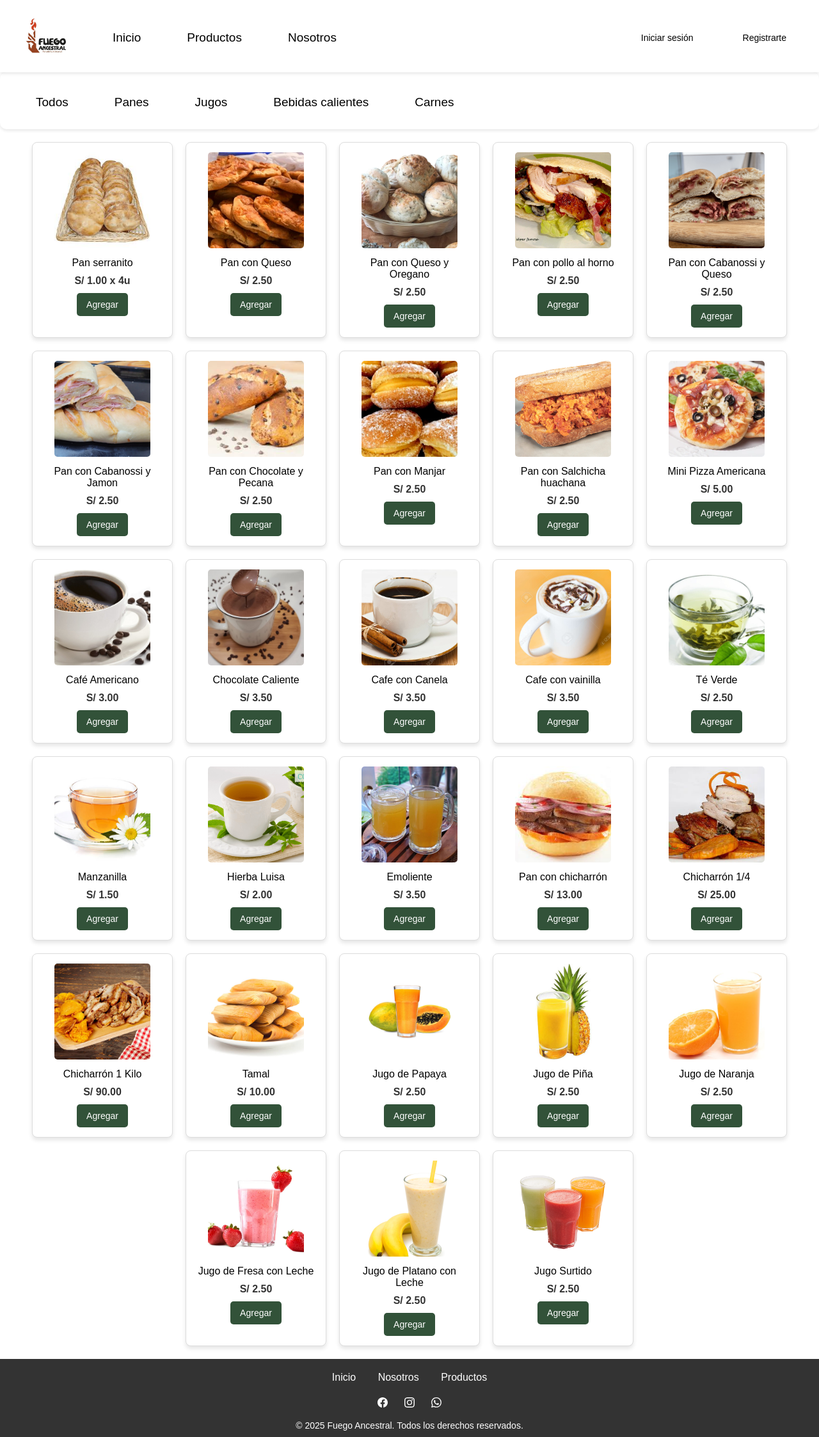
After one commit to isnteres/tienda, a PHP site: page /productos1/todos.php in a window 1280 px wide. The commit adds this page. Shown: the whole page at 64% size. Run offline with PHP 8.4, Linux system fonts and the light colour scheme.

Commit message:
modificaciones y creacion para la pantalla principal

```diff
--- a/php1.0/layout/header.php
+++ b/php1.0/layout/header.php
@@ -4,18 +4,19 @@
     <meta charset="UTF-8">
     <meta name="viewport" content="width=device-width, initial-scale=1.0">
     <title>Fuego Ancestral</title>
-    <link rel="stylesheet" href="estilos/style.css">
-    <link rel="stylesheet" href="estilos/productos.css">
-    <link rel="stylesheet" href="estilos/nosotros.css">
-    <script defer src="js/app.js"></script>
-    <script defer src="js/carrusel.js"></script>
+    <link rel="stylesheet" href="/tienda/php1.0/estilos/style.css">
+    <link rel="stylesheet" href="/tienda/php1.0/estilos/productos.css">
+    <link rel="stylesheet" href="/tienda/php1.0/estilos/nosotros.css">
+    <link rel="stylesheet" href="/tienda/php1.0/estilos/perfil.css">
+    <script defer src="/tienda/php1.0/js/app.js"></script>
+    <script defer src="/tienda/php1.0/js/carrusel.js"></script>
 
 </head>
 <body>
 
     <header class="header">
         <div class="img">
-            <img src="imagenes/logofuego.jpeg" alt="logo-fuegoancestral">
+            <img src="/tienda/php1.0/imagenes/logofuego.jpeg" alt="logo-fuegoancestral">
         </div>
 
         <button class="button">
@@ -25,9 +26,9 @@
         </button>
         <nav class="nav-menu  ">
             <ul>
-                <li><a href="index.php" class="boton">Inicio</a></li>
-                <li><a href="productos.php" class="boton">Productos</a></li>
-                <li><a href="nosotros.php" class="boton">Nosotros</a></li>
+                <li><a href="/tienda/php1.0/index.php" class="boton">Inicio</a></li>
+                <li><a href="/tienda/php1.0/productos1/todos.php" class="boton">Productos</a></li>
+                <li><a href="/tienda/php1.0/nosotros.php" class="boton">Nosotros</a></li>
             </ul>
             <ul class="nav-menu2">
                 <li><a href="inicio.php" class="boton1">Iniciar sesión</a></li>
--- /dev/null
+++ b/php1.0/layout/heaproductos1.php
@@ -0,0 +1,11 @@
+<section class="section">
+    <nav class="nav-menu1">
+    <ul>
+        <li><a href="../productos1/todos.php" class="boton">Todos</a></li>
+        <li><a href="../productos1/panes.php" class="boton">Panes</a></li>
+        <li><a href="../productos1/jugos.php" class="boton">Jugos</a></li>
+        <li><a href="../productos1/bebidas.php" class="boton">Bebidas calientes</a></li>
+        <li><a href="../productos1/carnes.php" class="boton">Carnes</a></li>
+    </ul>
+</nav>
+</section>
--- /dev/null
+++ b/php1.0/productos1/todos.php
@@ -0,0 +1,194 @@
+<?php require('../layout/header.php') ?>
+<?php require('../layout/heaproductos1.php') ?>
+
+    <main>
+        <div class="product-container">
+
+            <div class="product">
+                <img src="../imagenes/serrano.jpg" alt="Pan Serranito" width="150">
+                <p>Pan serranito</p>
+                <p class="price">S/ 1.00 x 4u</p>
+                <button class="button-1">Agregar</button>
+            </div>
+
+            <div class="product">
+                <img src="../imagenes/queso.jpg" alt="Pan con Queso" width="150">
+                <p>Pan con Queso</p>
+                <p class="price">S/ 2.50</p>
+                <button class="button-1">Agregar</button>
+            </div>
+            <div class="product">
+                <img src="../imagenes/quesoyoregano.png" alt="Pan con Queso y Oregano" width="150">
+                <p>Pan con Queso y Oregano</p>
+                <p class="price">S/ 2.50</p>
+                <button class="button-1">Agregar</button>
+            </div>
+            <div class="product">
+                <img src="../imagenes/pollohorno.jpg" alt="Pan con Pollo al Horno" width="150">
+                <p>Pan con pollo al horno</p>
+                <p class="price">S/ 2.50</p>
+                <button class="button-1">Agregar</button>
+            </div>
+            <div class="product">
+                <img src="../imagenes/cabanossiyqueso.png" alt="Pan con Cabanossi y Queso" width="150">
+                <p>Pan con Cabanossi y Queso</p>
+                <p class="price">S/ 2.50</p>
+                <button class="button-1">Agregar</button>
+            </div>
+            <div class="product">
+                <img src="../imagenes/jamon.jpg" alt="Pan con Cabanossi y Jamon" width="150">
+                <p>Pan con Cabanossi y Jamon</p>
+                <p class="price">S/ 2.50</p>
+                <button class="button-1">Agregar</button>
+            </div>
+            <div class="product">
+                <img src="../imagenes/chocolate.jpg" alt="Pan con Chocolate y Pecanas" width="150">
+                <p>Pan con Chocolate y Pecana</p>
+                <p class="price">S/ 2.50</p>
+                <button class="button-1">Agregar</button>
+            </div>
+            <div class="product">
+                <img src="../imagenes/manjar.jpg" alt="Pan con Manjar" width="150">
+                <p>Pan con Manjar</p>
+                <p class="price">S/ 2.50</p>
+                <button class="button-1">Agregar</button>
+            </div>
+            <div class="product">
+                <img src="../imagenes/huachana.jpg" alt="Pan con Salchicha Huachana" width="150">
+                <p>Pan con Salchicha huachana</p>
+                <p class="price">S/ 2.50</p>
+                <button class="button-1">Agregar</button>
+            </div>
+            <div class="product">
+                <img src="../imagenes/pizza.jpg" alt="Mini Pizza Americanas" width="150">
+                <p>Mini Pizza Americana</p>
+                <p class="price">S/ 5.00</p>
+                <button class="button-1">Agregar</button>
+            </div>
+             <div class="product">
+            <img src="../imagenes/americano.jpg" alt="Café Americano" width="150">
+            <p>Café Americano</p>
+            <p class="price">S/ 3.00</p>
+            <button class="button-1">Agregar</button>
+        </div>
+
+        <div class="product">
+            <img src="../imagenes/chocolatecaliente.jpg" alt="Chocolate Caliente" width="150">
+            <p>Chocolate Caliente</p>
+            <p class="price">S/ 3.50</p>
+            <button class="button-1">Agregar</button>
+        </div>
+
+        <div class="product">
+            <img src="../imagenes/Café_canela.jpg" alt="Cafe_Canela" width="150">
+            <p>Cafe con Canela</p>
+            <p class="price">S/ 3.50</p>
+            <button class="button-1">Agregar</button>
+        </div>
+
+        <div class="product">
+            <img src="../imagenes/cafe_vainilla.jpg" alt="cafe_vainilla" width="150">
+            <p>Cafe con vainilla</p>
+            <p class="price">S/ 3.50</p>
+            <button class="button-1">Agregar</button>
+        </div>
+
+        <div class="product">
+            <img src="../imagenes/te_verde.jpg" alt="Té Verde" width="150">
+            <p>Té Verde</p>
+            <p class="price">S/ 2.50</p>
+            <button class="button-1">Agregar</button>
+        </div>
+
+        <div class="product">
+            <img src="../imagenes/Manzanilla.jpg" alt="Manzanilla" width="150">
+            <p>Manzanilla</p>
+            <p class="price">S/ 1.50</p>
+            <button class="button-1">Agregar</button>
+        </div>
+
+        <div class="product">
+            <img src="../imagenes/Hierba Luisa.png" alt="Hierba Luisa" width="150">
+            <p>Hierba Luisa</p>
+            <p class="price">S/ 2.00</p>
+            <button class="button-1">Agregar</button>
+        </div>
+
+        <div class="product">
+            <img src="../imagenes/Emoliente caliente.jpg" alt="Emoliente_Caliente" width="150">
+            <p>Emoliente</p>
+            <p class="price">S/ 3.50</p>
+            <button class="button-1">Agregar</button>
+        </div>
+        <div class="product">
+                <img src="../imagenes/chichalon.jpg" alt="Pan con chicharrón" width="150">
+                <p>Pan con chicharrón</p>
+                <p class="price">S/ 13.00</p>
+                <button class="button-1">Agregar</button>
+            </div>
+
+            <div class="product">
+                <img src="../imagenes/chichalon2.jpg" alt="Chicharrón" width="150">
+                <p>Chicharrón 1/4</p>
+                <p class="price">S/ 25.00</p>
+                <button class="button-1">Agregar</button>
+            </div>
+            <div class="product">
+                <img src="../imagenes/1kilo.jpg" alt="Chicharrón" width="150">
+                <p>Chicharrón 1 Kilo</p>
+                <p class="price">S/ 90.00</p>
+                <button class="button-1">Agregar</button>
+            </div>
+            <div class="product">
+                <img src="../imagenes/tamal.jpg" alt="Tamal" width="150">
+                <p>Tamal</p>
+                <p class="price">S/ 10.00</p>
+                <button class="button-1">Agregar</button>
+            </div>
+
+            <div class="product">
+                <img src="../imagenes/papaya.jpg" alt="Papaya" width="150">
+                <p>Jugo de Papaya</p>
+                <p class="price">S/ 2.50</p>
+                <button class="button-1">Agregar</button>
+            </div>
+
+            <div class="product">
+                <img src="../imagenes/piña.jpg" alt="Piña" width="150">
+                <p>Jugo de Piña</p>
+                <p class="price">S/ 2.50</p>
+                <button class="button-1">Agregar</button>
+            </div>
+            <div class="product">
+                <img src="../imagenes/naranja.png" alt="Naranja" width="150">
+                <p>Jugo de Naranja</p>
+                <p class="price">S/ 2.50</p>
+                <button class="button-1">Agregar</button>
+            </div>
+            <div class="product">
+                <img src="../imagenes/fresa2.jpg" alt="Fresa con Leche" width="150">
+                <p>Jugo de Fresa con Leche</p>
+                <p class="price">S/ 2.50</p>
+                <button class="button-1">Agregar</button>
+            </div>
+            <div class="product">
+                <img src="../imagenes/banana.jpg" alt="Platano con Leche" width="150">
+                <p>Jugo de Platano con Leche</p>
+                <p class="price">S/ 2.50</p>
+                <button class="button-1">Agregar</button>
+            </div>
+            <div class="product">
+                <img src="../imagenes/sur.png" alt="Surtido" width="150">
+                <p>Jugo Surtido</p>
+                <p class="price">S/ 2.50</p>
+                <button class="button-1">Agregar</button>
+            </div>
+
+
+        </div>
+
+    </main>
+
+
+
+            <?php require('../layout/footer1.php') ?>
```
Also changed, not shown: php1.0/perfil.php (+3 -4 lines), php1.0/productos1/bebidas.php (added, +68 -0 lines), php1.0/productos1/carnes.php (added, +40 -0 lines), php1.0/productos1/jugos.php (added, +51 -0 lines), php1.0/productos1/panes.php (added, +76 -0 lines).
